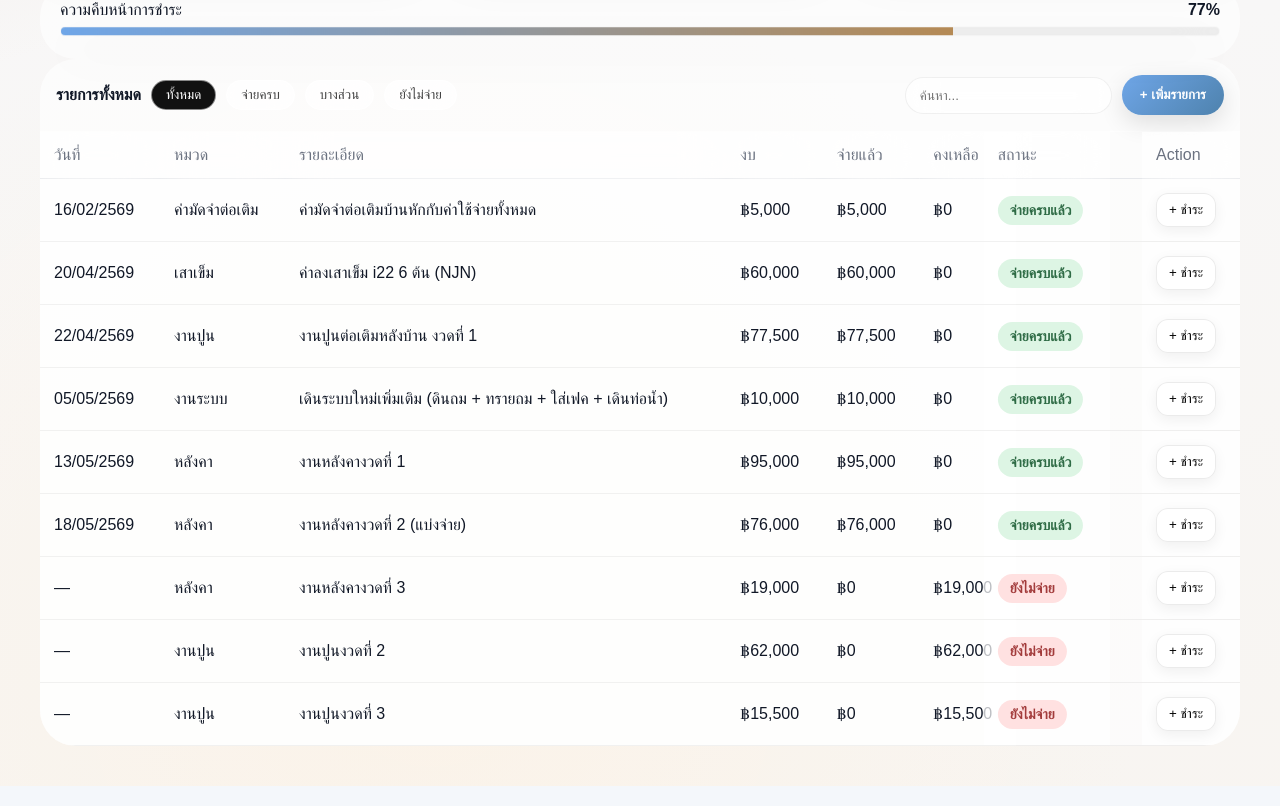
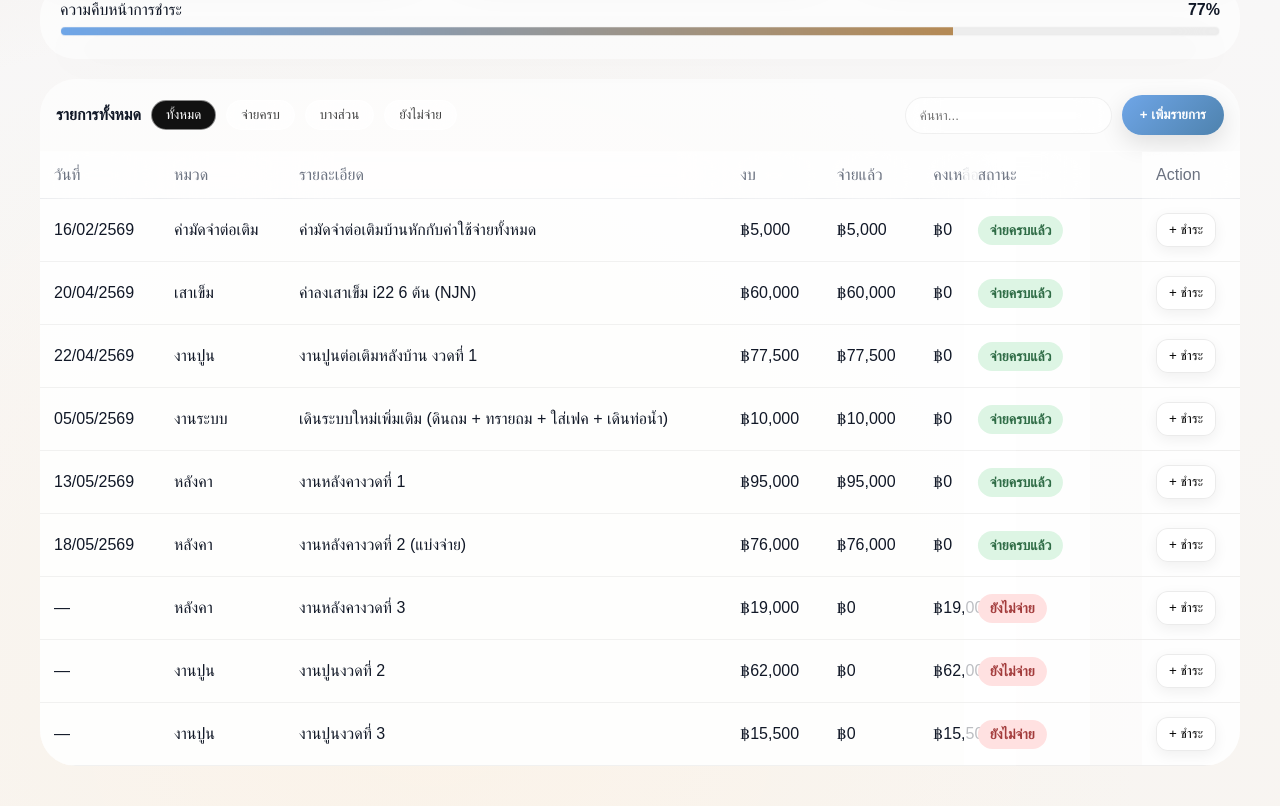
Before and after one commit to mildermine-kwr/am-home-budget, a React (Vite) app: page / in a window 1280 px wide. Shown: the part 776-1582 px from the top of the page. Built offline with nearby package versions, Linux system fonts and the light colour scheme; a web font is replaced by a local one.

Commit message:
sticky column

```diff
--- a/src/App.jsx
+++ b/src/App.jsx
@@ -613,7 +613,7 @@ button:hover{
             background: 'rgba(255,255,255,.68)',
             borderRadius: '36px',
             padding: '20px',
-            marginBottom: '0px',
+            marginBottom: '20px',
           }}
         >
           <div
@@ -1799,9 +1799,9 @@ function TH({
         right: sticky
           ? action
             ? 0
-            : 130
+            : 150
           : undefined,
-        zIndex: sticky ? 5 : 1,
+        zIndex: sticky ? 20 : 1,
       }}
     >
       {children}
@@ -1829,9 +1829,9 @@ function TD({
         right: sticky
           ? action
             ? 0
-            : 130
+            : 150
           : undefined,
-        zIndex: sticky ? 5 : 1,
+        zIndex: sticky ? 20 : 1,
       }}
     >
       {children}
```
